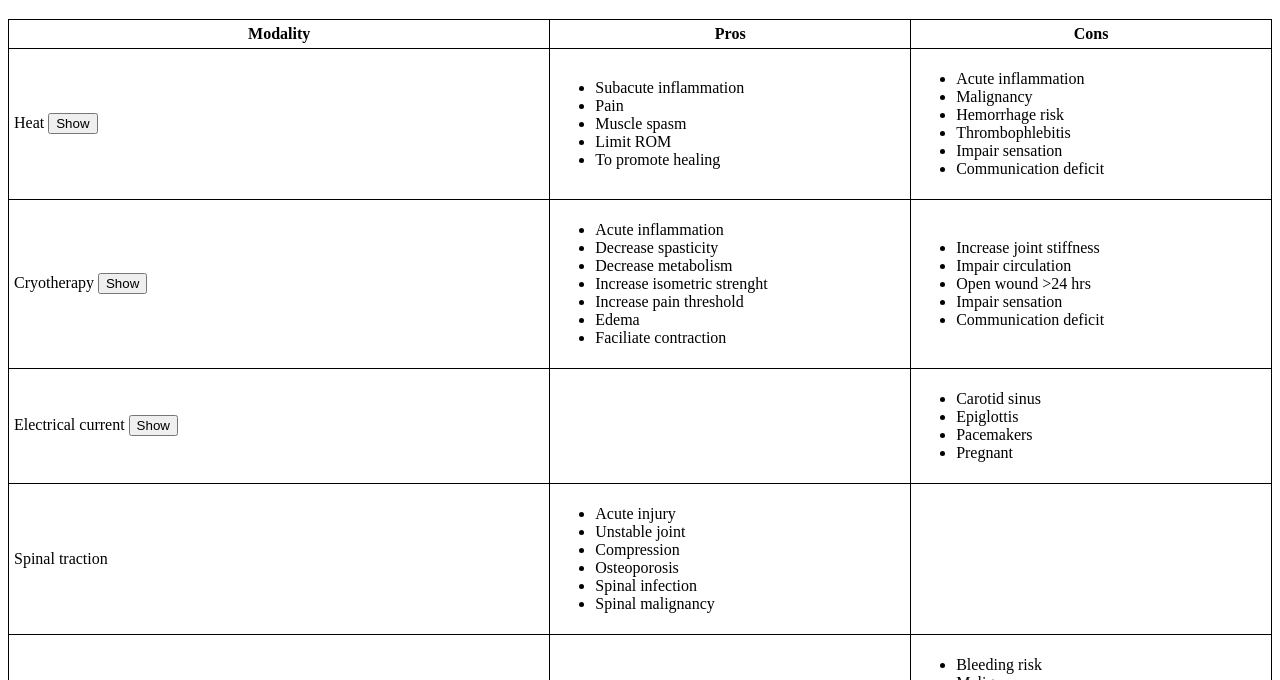
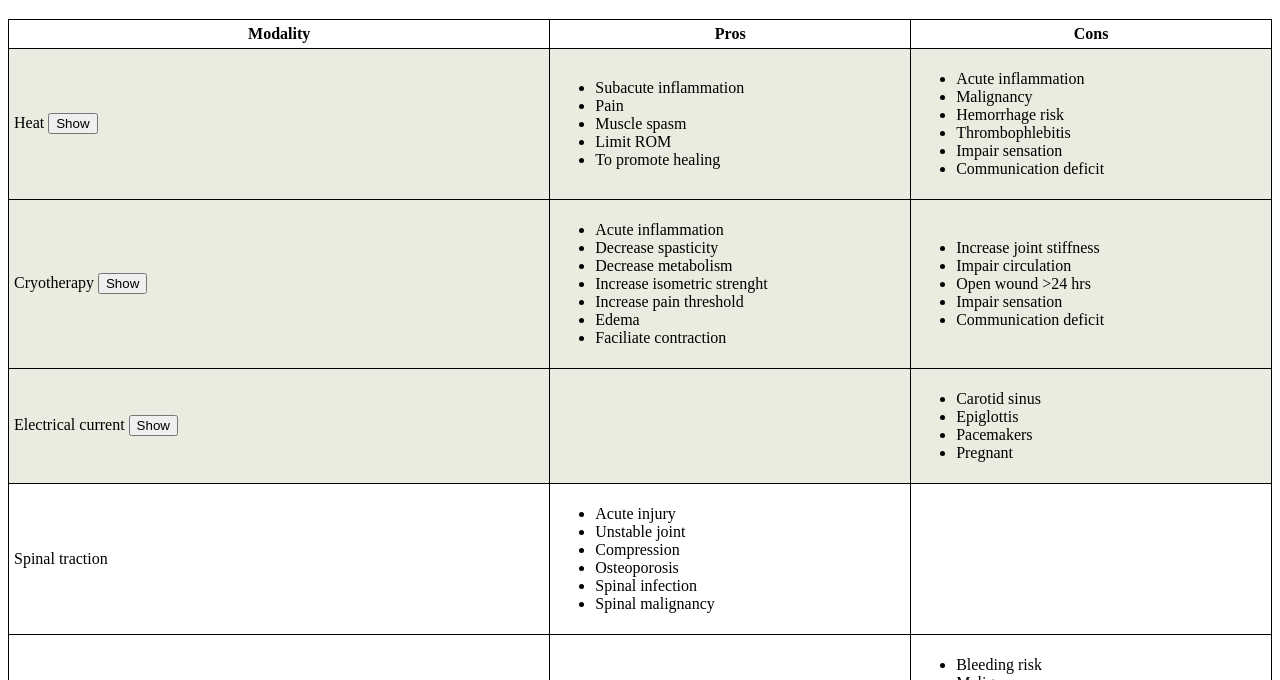
Before and after one commit to chusanapanch/medshort, a plain HTML site: page rehab/modality.html in a window 1280 px wide. Shown: the part 61-741 px from the top of the page. Drawn offline with Linux system fonts and the light colour scheme.

Commit message:
Add files via upload

```diff
--- a/rehab/modality.html
+++ b/rehab/modality.html
@@ -11,6 +11,7 @@
   }
   th, td {padding: 5px;}
   .centre {text-align: center;}
+  .subhead {background-color:  #ebebe0;}
   </style>
 
   <body>
@@ -21,7 +22,7 @@
         <th width="20%">Pros</th>
         <th width="20%">Cons</th>
       </tr>
-      <tr>
+      <tr class ="subhead">
         <td>Heat <button type="button" onclick="showHeat()" id="showHeatButton">Show</button>
         <button type="button" onclick="hideHeat()" id="hideHeatButton">Hide</button></td>
         <td>
@@ -193,7 +194,7 @@
         </td>
       </tr>
 
-      <tr>
+      <tr class ="subhead">
         <td>Cryotherapy <button type="button" onclick="showCold()" id="showColdButton">Show</button>
         <button type="button" onclick="hideCold()" id="hideColdButton">Hide</button></td>
         <td>
@@ -280,7 +281,7 @@
         </td>
       </tr>
 
-      <tr>
+      <tr class ="subhead">
         <td>
           Electrical current <button type="button" onclick="showElec()" id="showElecButton">Show</button>
           <button type="button" onclick="hideElec()" id="hideElecButton">Hide</button></td>
```
